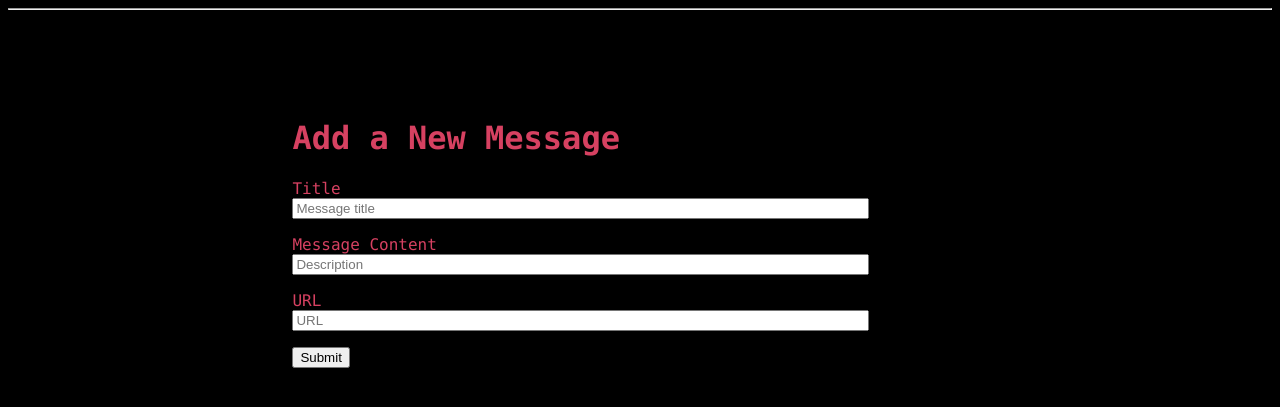
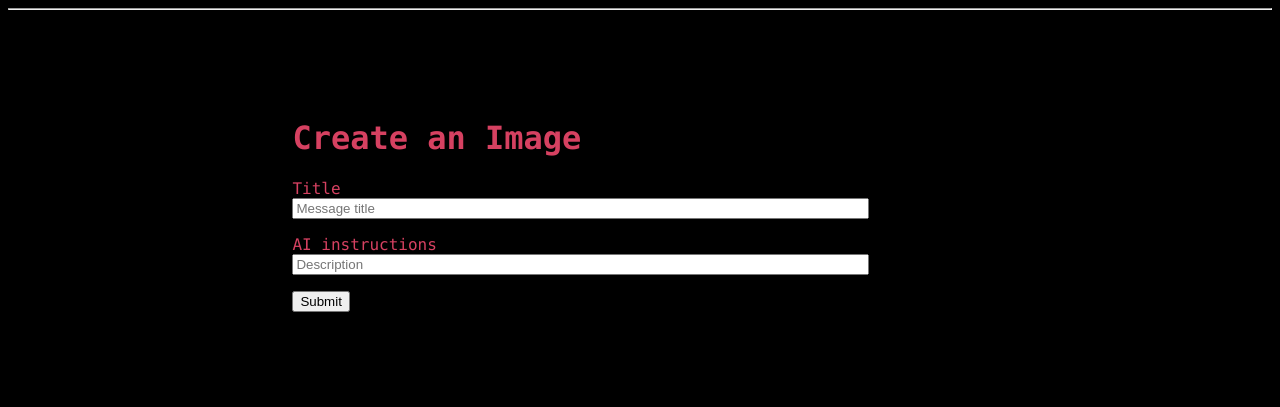
Before and after one commit to ferbcn/Flask-DallE, a Flask app: page /create/ in a window 1280 px wide. Shown: the part 64-471 px from the top of the page. Run offline with Flask 2, Linux system fonts and the light colour scheme.

Commit message:
create form

```diff
--- a/templates/create.html
+++ b/templates/create.html
@@ -1,10 +1,11 @@
 {% extends 'base.html' %}
+
 {% block content %}
 
 <div class="container">
   <div id="form_parent">
     <div id="form_child">
-        <h1>{% block title %} Add a New Message {% endblock %}</h1>
+        <h1>{% block title %} Create an Image {% endblock %}</h1>
         <form method="post">
             <label for="title">Title</label>
             <br>
@@ -13,18 +14,11 @@
                    value="{{ request.form['title'] }}"></input>
             <br>
 
-            <label for="content">Message Content</label>
+            <label for="content">AI instructions</label>
             <br>
             <input id="form_field" type="text" name="content"
                    placeholder="Description"
                    value="{{ request.form['content'] }}"></input>
-            <br>
-
-            <label for="url">URL</label>
-            <br>
-            <input id="form_field" type="text" name="url"
-                   placeholder="URL"
-                   value="{{ request.form['url'] }}"></input>
             <br>
             <button type="submit">Submit</button>
         </form>
```
